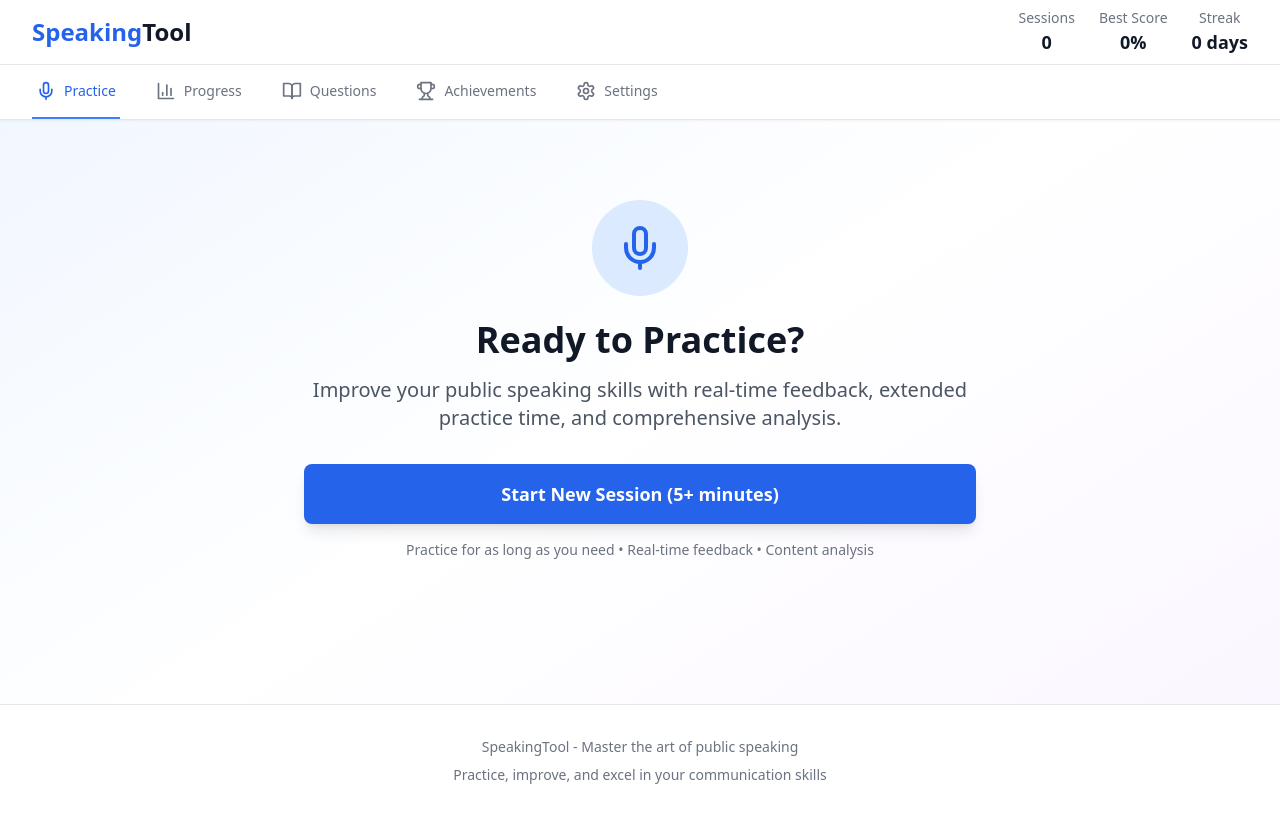
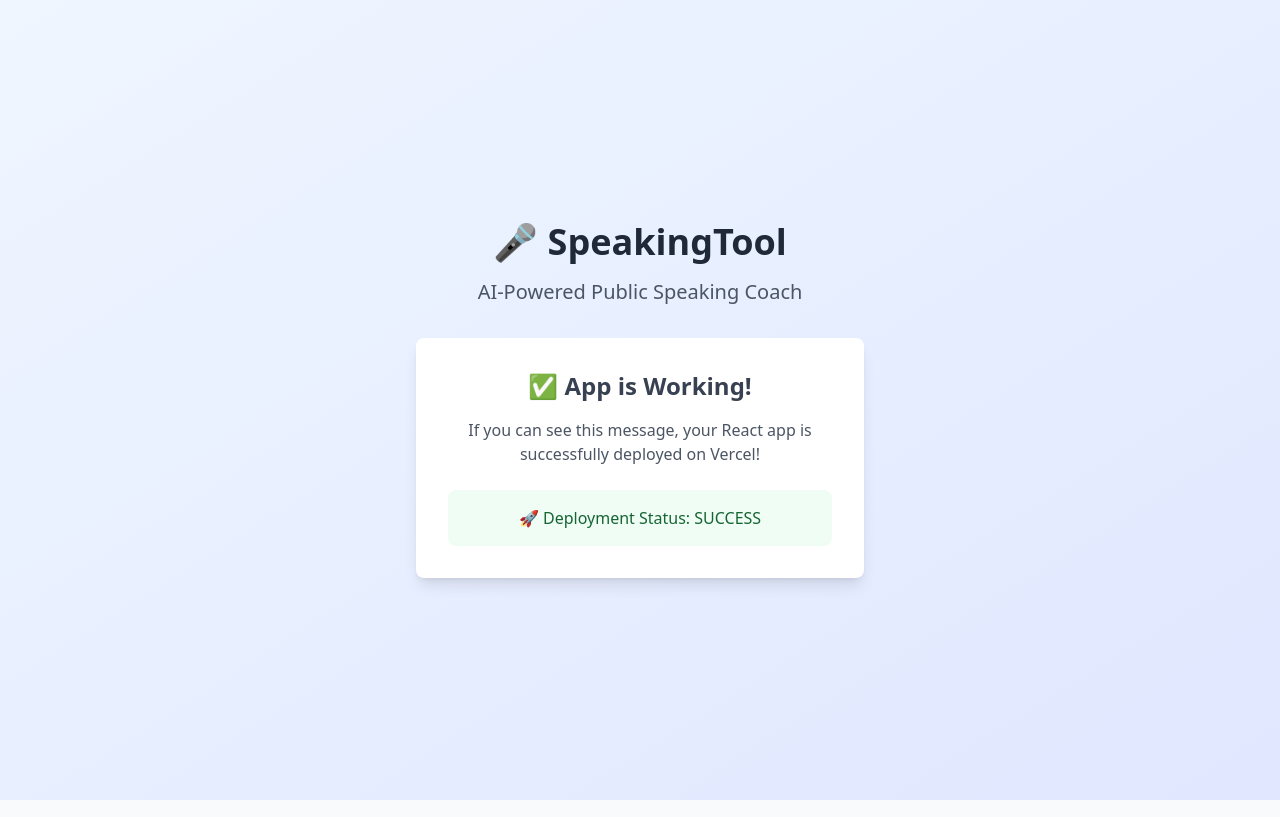
Before and after one commit to somtonweke1/speaking-tool, a React (Vite) app: page / in a window 1280 px wide. Built offline with nearby package versions, Linux system fonts and the light colour scheme.

Commit message:
Simplify App component for Vercel deployment testing

```diff
--- a/src/App.tsx
+++ b/src/App.tsx
@@ -1,157 +1,31 @@
-import React, { useState, useEffect } from 'react';
-import { motion, AnimatePresence } from 'framer-motion';
-import { Mic, BarChart3, BookOpen, Trophy, Settings } from 'lucide-react';
-import SpeakingSession from './components/SpeakingSession';
-import ProgressDashboard from './components/ProgressDashboard';
-import QuestionLibrary from './components/QuestionLibrary';
-import Achievements from './components/Achievements';
-import SettingsPanel from './components/SettingsPanel';
-import { UserProgress } from './types/index';
-
-type AppView = 'session' | 'progress' | 'library' | 'achievements' | 'settings';
+import React from 'react'
 
 function App() {
-  const [currentView, setCurrentView] = useState<AppView>('session');
-  const [userProgress, setUserProgress] = useState<UserProgress>({
-    totalSessions: 0,
-    averageScore: 0,
-    bestScore: 0,
-    categories: {},
-    streak: 0
-  });
-
-  // Load user progress from localStorage on app start
-  useEffect(() => {
-    const savedProgress = localStorage.getItem('speakingToolProgress');
-    if (savedProgress) {
-      try {
-        setUserProgress(JSON.parse(savedProgress));
-      } catch (error) {
-        console.error('Error loading saved progress:', error);
-      }
-    }
-  }, []);
-
-  // Save user progress to localStorage whenever it changes
-  useEffect(() => {
-    localStorage.setItem('speakingToolProgress', JSON.stringify(userProgress));
-  }, [userProgress]);
-
-  const updateProgress = (newProgress: Partial<UserProgress>) => {
-    setUserProgress(prev => ({ ...prev, ...newProgress }));
-  };
-
-  const navigationItems = [
-    { id: 'session', label: 'Practice', icon: Mic, color: 'text-blue-600' },
-    { id: 'progress', label: 'Progress', icon: BarChart3, color: 'text-green-600' },
-    { id: 'library', label: 'Questions', icon: BookOpen, color: 'text-purple-600' },
-    { id: 'achievements', label: 'Achievements', icon: Trophy, color: 'text-yellow-600' },
-    { id: 'settings', label: 'Settings', icon: Settings, color: 'text-gray-600' }
-  ];
-
-  const renderCurrentView = () => {
-    switch (currentView) {
-      case 'session':
-        return <SpeakingSession onProgressUpdate={updateProgress} />;
-      case 'progress':
-        return <ProgressDashboard progress={userProgress} />;
-      case 'library':
-        return <QuestionLibrary />;
-      case 'achievements':
-        return <Achievements progress={userProgress} />;
-      case 'settings':
-        return <SettingsPanel />;
-      default:
-        return <SpeakingSession onProgressUpdate={updateProgress} />;
-    }
-  };
-
   return (
-    <div className="min-h-screen bg-gradient-to-br from-blue-50 via-white to-purple-50">
-      {/* Header */}
-      <header className="bg-white shadow-sm border-b border-gray-200">
-        <div className="max-w-7xl mx-auto px-4 sm:px-6 lg:px-8">
-          <div className="flex justify-between items-center h-16">
-            <div className="flex items-center">
-              <div className="flex-shrink-0">
-                <h1 className="text-2xl font-bold text-gray-900">
-                  <span className="text-blue-600">Speaking</span>Tool
-                </h1>
-              </div>
-            </div>
-
-            {/* Quick Stats */}
-            <div className="hidden md:flex items-center space-x-6">
-              <div className="text-center">
-                <div className="text-sm text-gray-500">Sessions</div>
-                <div className="text-lg font-semibold text-gray-900">{userProgress.totalSessions}</div>
-              </div>
-              <div className="text-center">
-                <div className="text-sm text-gray-500">Best Score</div>
-                <div className="text-lg font-semibold text-gray-900">{userProgress.bestScore}%</div>
-              </div>
-              <div className="text-center">
-                <div className="text-sm text-gray-500">Streak</div>
-                <div className="text-lg font-semibold text-gray-900">{userProgress.streak} days</div>
-              </div>
-            </div>
+    <div className="min-h-screen bg-gradient-to-br from-blue-50 to-indigo-100 flex items-center justify-center">
+      <div className="text-center">
+        <h1 className="text-4xl font-bold text-gray-800 mb-4">
+          🎤 SpeakingTool
+        </h1>
+        <p className="text-xl text-gray-600 mb-8">
+          AI-Powered Public Speaking Coach
+        </p>
+        <div className="bg-white rounded-lg shadow-lg p-8 max-w-md">
+          <h2 className="text-2xl font-semibold text-gray-700 mb-4">
+            ✅ App is Working!
+          </h2>
+          <p className="text-gray-600">
+            If you can see this message, your React app is successfully deployed on Vercel!
+          </p>
+          <div className="mt-6 p-4 bg-green-50 rounded-lg">
+            <p className="text-green-800 font-medium">
+              🚀 Deployment Status: SUCCESS
+            </p>
           </div>
         </div>
-      </header>
-
-      {/* Navigation */}
-      <nav className="bg-white shadow-sm border-b border-gray-200">
-        <div className="max-w-7xl mx-auto px-4 sm:px-6 lg:px-8">
-          <div className="flex space-x-8">
-            {navigationItems.map((item) => {
-              const Icon = item.icon;
-              const isActive = currentView === item.id;
-
-              return (
-                <button
-                  key={item.id}
-                  onClick={() => setCurrentView(item.id as AppView)}
-                  className={`flex items-center space-x-2 py-4 px-1 border-b-2 font-medium text-sm transition-colors duration-200 ${
-                    isActive
-                      ? 'border-blue-500 text-blue-600'
-                      : 'border-transparent text-gray-500 hover:text-gray-700 hover:border-gray-300'
-                  }`}
-                >
-                  <Icon className="w-5 h-5" />
-                  <span>{item.label}</span>
-                </button>
-              );
-            })}
-          </div>
-        </div>
-      </nav>
-
-      {/* Main Content */}
-      <main className="max-w-7xl mx-auto px-4 sm:px-6 lg:px-8 py-8">
-        <AnimatePresence mode="wait">
-          <motion.div
-            key={currentView}
-            initial={{ opacity: 0, y: 20 }}
-            animate={{ opacity: 1, y: 0 }}
-            exit={{ opacity: 0, y: -20 }}
-            transition={{ duration: 0.3 }}
-          >
-            {renderCurrentView()}
-          </motion.div>
-        </AnimatePresence>
-      </main>
-
-      {/* Footer */}
-      <footer className="bg-white border-t border-gray-200 mt-16">
-        <div className="max-w-7xl mx-auto px-4 sm:px-6 lg:px-8 py-8">
-          <div className="text-center text-gray-500 text-sm">
-            <p>SpeakingTool - Master the art of public speaking</p>
-            <p className="mt-2">Practice, improve, and excel in your communication skills</p>
-          </div>
-        </div>
-      </footer>
+      </div>
     </div>
-  );
+  )
 }
 
-export default App;
+export default App
```
